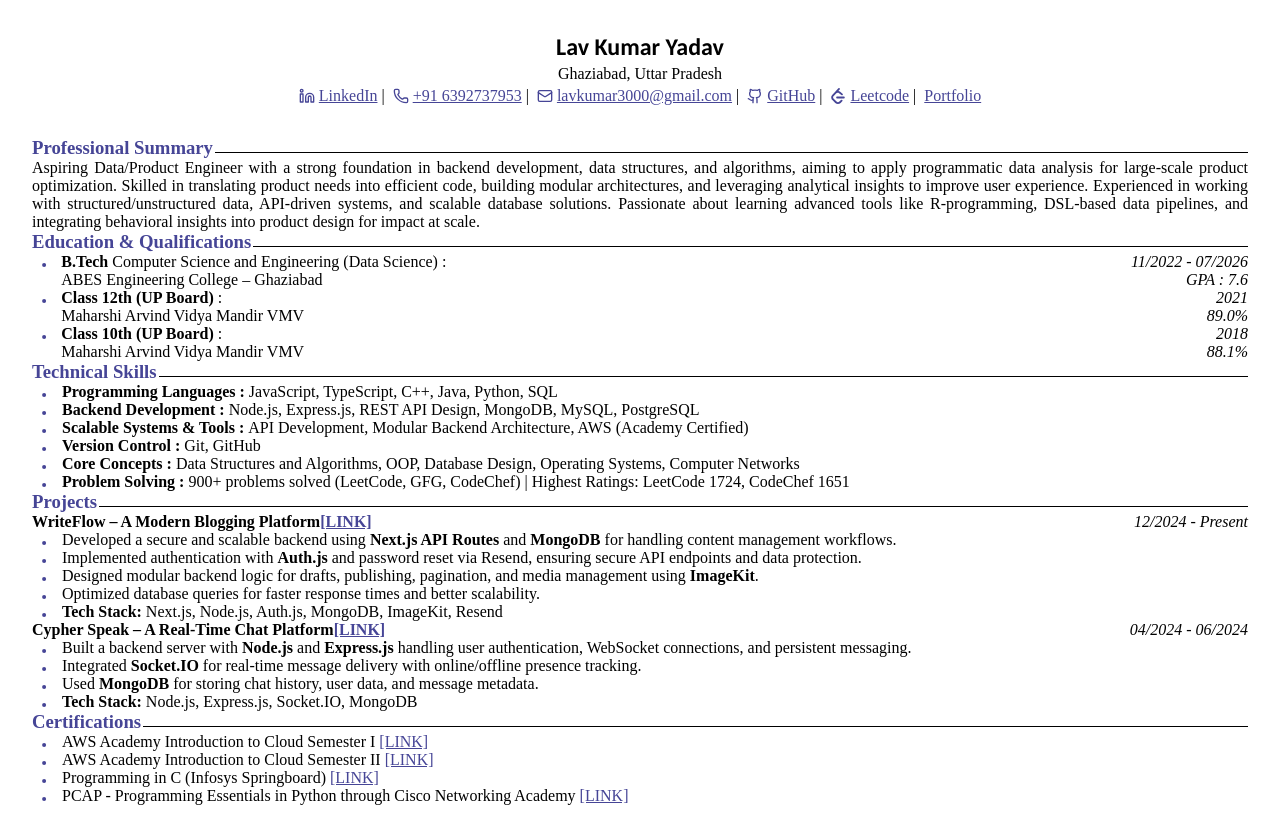
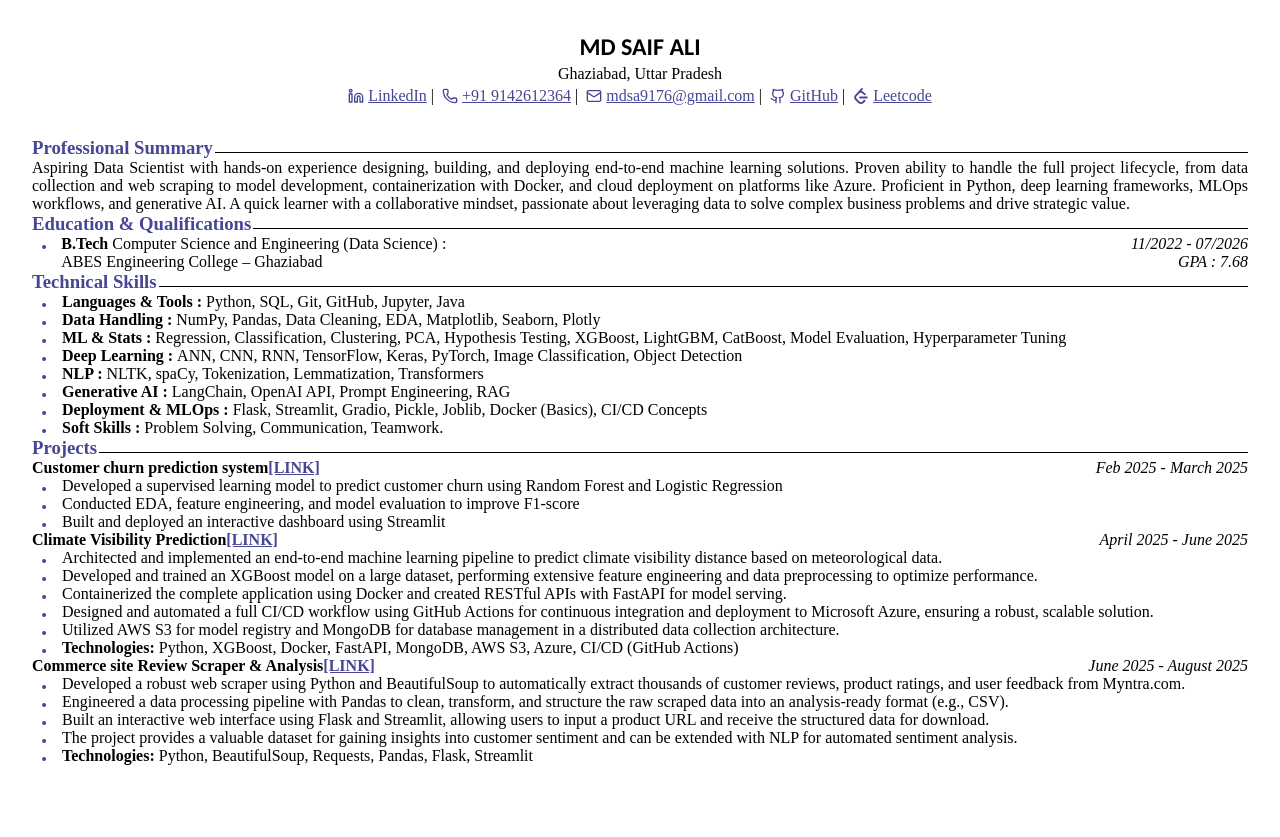
Before and after one commit to lav5588/resume, a React (Vite) app: page / in a window 1280 px wide. After the commit the page ends 800 px from the top, so only its background shows below. Built offline with nearby package versions, Linux system fonts and the light colour scheme.

Commit message:
saif resume without image

```diff
--- a/src/constant/data.tsx
+++ b/src/constant/data.tsx
@@ -36,136 +36,136 @@ interface DATA {
 }
 
 //LAV KUMAR YADAV
-export const data: DATA = {
-    name: "Lav Kumar Yadav",
-    location: "Ghaziabad, Uttar Pradesh",
-    socialMedia: [
-        {
-            title: "LinkedIn",
-            link: "https://www.linkedin.com/in/lav-kumar-yadav-b26853223/",
-            icon: <Linkedin size={16} />
-        },
-        {
-            title: "+91 6392737953",
-            link: "tel:+916392737953",
-            icon: <Phone size={16} />
-        },
-        {
-            title: "lavkumar3000@gmail.com",
-            link: "mailto:lavkumar3000@gmail.com",
-            icon: <Mail size={16} />
-        },
-        {
-            title: "GitHub",
-            link: "https://github.com/lav5588",
-            icon: <Github size={16} />
-        },
-        {
-            title: "Leetcode",
-            link: "https://leetcode.com/u/lav5588/",
-            icon: <SiLeetcode size={16} />
-        },
-        {
-            title: "Portfolio",
-            link: "https://lav-kumar-yadav.onrender.com/"
-        }
-    ],
-    ProfilePic: "",
-    proffesionalSummary:
-        "Aspiring Data/Product Engineer with a strong foundation in backend development, data structures, and algorithms, aiming to apply programmatic data analysis for large-scale product optimization. Skilled in translating product needs into efficient code, building modular architectures, and leveraging analytical insights to improve user experience. Experienced in working with structured/unstructured data, API-driven systems, and scalable database solutions. Passionate about learning advanced tools like R-programming, DSL-based data pipelines, and integrating behavioral insights into product design for impact at scale.",
-    educationAndQualification: [
-        {
-            degree: "B.Tech",
-            branch: "Computer Science and Engineering (Data Science)",
-            institute: "ABES Engineering College – Ghaziabad",
-            time: "11/2022 - 07/2026",
-            result: "GPA : 7.6"
-        },
-        {
-            degree: "Class 12th (UP Board)",
-            branch: "",
-            institute: "Maharshi Arvind Vidya Mandir VMV",
-            time: "2021",
-            result: "89.0%"
-        },
-        {
-            degree: "Class 10th (UP Board)",
-            branch: "",
-            institute: "Maharshi Arvind Vidya Mandir VMV",
-            time: "2018",
-            result: "88.1%"
-        }
-    ],
-    technicalSkills: [
-        {
-            title: "Programming Languages",
-            skills: "JavaScript, TypeScript, C++, Java, Python, SQL"
-        },
-        {
-            title: "Backend Development",
-            skills: "Node.js, Express.js, REST API Design, MongoDB, MySQL, PostgreSQL"
-        },
-        {
-            title: "Scalable Systems & Tools",
-            skills: "API Development, Modular Backend Architecture, AWS (Academy Certified)"
-        },
-        {
-            title: "Version Control",
-            skills: "Git, GitHub"
-        },
-        {
-            title: "Core Concepts",
-            skills: "Data Structures and Algorithms, OOP, Database Design, Operating Systems, Computer Networks"
-        },
-        {
-            title: "Problem Solving",
-            skills: "900+ problems solved (LeetCode, GFG, CodeChef) | Highest Ratings: LeetCode 1724, CodeChef 1651"
-        }
-    ],
-    projects: [
-        {
-            title: "WriteFlow – A Modern Blogging Platform",
-            link: "https://writeflow-m57w.onrender.com/",
-            time: "12/2024 - Present",
-            points: [
-                <>Developed a secure and scalable backend using <b>Next.js API Routes</b> and <b>MongoDB</b> for handling content management workflows.</>,
-                <>Implemented authentication with <b>Auth.js</b> and password reset via Resend, ensuring secure API endpoints and data protection.</>,
-                <>Designed modular backend logic for drafts, publishing, pagination, and media management using <b>ImageKit</b>.</>,
-                <>Optimized database queries for faster response times and better scalability.</>,
-                <><b>Tech Stack:</b> Next.js, Node.js, Auth.js, MongoDB, ImageKit, Resend</>
-            ]
-        },
-        {
-            title: "Cypher Speak – A Real-Time Chat Platform",
-            link: "https://github.com/lav5588/cypherspeak",
-            time: "04/2024 - 06/2024",
-            points: [
-                <>Built a backend server with <b>Node.js</b> and <b>Express.js</b> handling user authentication, WebSocket connections, and persistent messaging.</>,
-                <>Integrated <b>Socket.IO</b> for real-time message delivery with online/offline presence tracking.</>,
-                <>Used <b>MongoDB</b> for storing chat history, user data, and message metadata.</>,
-                <><b>Tech Stack:</b> Node.js, Express.js, Socket.IO, MongoDB</>
-            ]
-        }
-    ],
-    certifications: [
-        {
-            title: "AWS Academy Introduction to Cloud Semester I",
-            link: "https://drive.google.com/file/d/16yKEmvxEBuCkub9oYmypkFqpNrh1dXNm/view"
-        },
-        {
-            title: "AWS Academy Introduction to Cloud Semester II",
-            link: "https://drive.google.com/file/d/1megAoF0jsr2IX2U6z-Xr_lE23FlEZBGQ/view"
-        },
-        {
-            title: "Programming in C (Infosys Springboard)",
-            link: "https://drive.google.com/file/d/12-l-rqRYNrFyXdEgN2xoQahTUw6IKgFs/view"
-        },
-        {
-            title: "PCAP - Programming Essentials in Python through Cisco Networking Academy",
-            link: "https://drive.google.com/file/d/1Ct0PbLCTbmeNhPmNPqeC6bnclAFSJBqH/view"
-        }
-    ]
-};
+// export const data: DATA = {
+//     name: "Lav Kumar Yadav",
+//     location: "Ghaziabad, Uttar Pradesh",
+//     socialMedia: [
+//         {
+//             title: "LinkedIn",
+//             link: "https://www.linkedin.com/in/lav-kumar-yadav-b26853223/",
+//             icon: <Linkedin size={16} />
+//         },
+//         {
+//             title: "+91 6392737953",
+//             link: "tel:+916392737953",
+//             icon: <Phone size={16} />
+//         },
+//         {
+//             title: "lavkumar3000@gmail.com",
+//             link: "mailto:lavkumar3000@gmail.com",
+//             icon: <Mail size={16} />
+//         },
+//         {
+//             title: "GitHub",
+//             link: "https://github.com/lav5588",
+//             icon: <Github size={16} />
+//         },
+//         {
+//             title: "Leetcode",
+//             link: "https://leetcode.com/u/lav5588/",
+//             icon: <SiLeetcode size={16} />
+//         },
+//         {
+//             title: "Portfolio",
+//             link: "https://lav-kumar-yadav.onrender.com/"
+//         }
+//     ],
+//     ProfilePic: "",
+//     proffesionalSummary:
+//         "Aspiring Data/Product Engineer with a strong foundation in backend development, data structures, and algorithms, aiming to apply programmatic data analysis for large-scale product optimization. Skilled in translating product needs into efficient code, building modular architectures, and leveraging analytical insights to improve user experience. Experienced in working with structured/unstructured data, API-driven systems, and scalable database solutions. Passionate about learning advanced tools like R-programming, DSL-based data pipelines, and integrating behavioral insights into product design for impact at scale.",
+//     educationAndQualification: [
+//         {
+//             degree: "B.Tech",
+//             branch: "Computer Science and Engineering (Data Science)",
+//             institute: "ABES Engineering College – Ghaziabad",
+//             time: "11/2022 - 07/2026",
+//             result: "GPA : 7.6"
+//         },
+//         {
+//             degree: "Class 12th (UP Board)",
+//             branch: "",
+//             institute: "Maharshi Arvind Vidya Mandir VMV",
+//             time: "2021",
+//             result: "89.0%"
+//         },
+//         {
+//             degree: "Class 10th (UP Board)",
+//             branch: "",
+//             institute: "Maharshi Arvind Vidya Mandir VMV",
+//             time: "2018",
+//             result: "88.1%"
+//         }
+//     ],
+//     technicalSkills: [
+//         {
+//             title: "Programming Languages",
+//             skills: "JavaScript, TypeScript, C++, Java, Python, SQL"
+//         },
+//         {
+//             title: "Backend Development",
+//             skills: "Node.js, Express.js, REST API Design, MongoDB, MySQL, PostgreSQL"
+//         },
+//         {
+//             title: "Scalable Systems & Tools",
+//             skills: "API Development, Modular Backend Architecture, AWS (Academy Certified)"
+//         },
+//         {
+//             title: "Version Control",
+//             skills: "Git, GitHub"
+//         },
+//         {
+//             title: "Core Concepts",
+//             skills: "Data Structures and Algorithms, OOP, Database Design, Operating Systems, Computer Networks"
+//         },
+//         {
+//             title: "Problem Solving",
+//             skills: "900+ problems solved (LeetCode, GFG, CodeChef) | Highest Ratings: LeetCode 1724, CodeChef 1651"
+//         }
+//     ],
+//     projects: [
+//         {
+//             title: "WriteFlow – A Modern Blogging Platform",
+//             link: "https://writeflow-m57w.onrender.com/",
+//             time: "12/2024 - Present",
+//             points: [
+//                 <>Developed a secure and scalable backend using <b>Next.js API Routes</b> and <b>MongoDB</b> for handling content management workflows.</>,
+//                 <>Implemented authentication with <b>Auth.js</b> and password reset via Resend, ensuring secure API endpoints and data protection.</>,
+//                 <>Designed modular backend logic for drafts, publishing, pagination, and media management using <b>ImageKit</b>.</>,
+//                 <>Optimized database queries for faster response times and better scalability.</>,
+//                 <><b>Tech Stack:</b> Next.js, Node.js, Auth.js, MongoDB, ImageKit, Resend</>
+//             ]
+//         },
+//         {
+//             title: "Cypher Speak – A Real-Time Chat Platform",
+//             link: "https://github.com/lav5588/cypherspeak",
+//             time: "04/2024 - 06/2024",
+//             points: [
+//                 <>Built a backend server with <b>Node.js</b> and <b>Express.js</b> handling user authentication, WebSocket connections, and persistent messaging.</>,
+//                 <>Integrated <b>Socket.IO</b> for real-time message delivery with online/offline presence tracking.</>,
+//                 <>Used <b>MongoDB</b> for storing chat history, user data, and message metadata.</>,
+//                 <><b>Tech Stack:</b> Node.js, Express.js, Socket.IO, MongoDB</>
+//             ]
+//         }
+//     ],
+//     certifications: [
+//         {
+//             title: "AWS Academy Introduction to Cloud Semester I",
+//             link: "https://drive.google.com/file/d/16yKEmvxEBuCkub9oYmypkFqpNrh1dXNm/view"
+//         },
+//         {
+//             title: "AWS Academy Introduction to Cloud Semester II",
+//             link: "https://drive.google.com/file/d/1megAoF0jsr2IX2U6z-Xr_lE23FlEZBGQ/view"
+//         },
+//         {
+//             title: "Programming in C (Infosys Springboard)",
+//             link: "https://drive.google.com/file/d/12-l-rqRYNrFyXdEgN2xoQahTUw6IKgFs/view"
+//         },
+//         {
+//             title: "PCAP - Programming Essentials in Python through Cisco Networking Academy",
+//             link: "https://drive.google.com/file/d/1Ct0PbLCTbmeNhPmNPqeC6bnclAFSJBqH/view"
+//         }
+//     ]
+// };
 
 
 
@@ -174,137 +174,137 @@ export const data: DATA = {
 
 
 //Saif Ali
-// export const data: DATA = {
-//     name: "MD SAIF ALI",
-//     location: "Ghaziabad, Uttar Pradesh",
-//     socialMedia: [
-//         {
-//             title: "LinkedIn",
-//             link: "https://www.linkedin.com/in/md-saif-ali-a3250825b/",
-//             icon: <Linkedin size={16} />
-//         },
-//         {
-//             title: "+91 9142612364",
-//             link: "tel:+919142612364",
-//             icon: <Phone size={16} />
-//         },
-//         {
-//             title: "mdsa9176@gmail.com",
-//             link: "mailto:mdsa9176@gmail.com",
-//             icon: <Mail size={16} />
-//         },
-//         {
-//             title: "GitHub",
-//             link: "https://github.com/mohdsaif13",
-//             icon: <Github size={16} />
-//         },
-//         {
-//             title: "Leetcode",
-//             link: "https://leetcode.com/u/Md_saif_ali_13/",
-//             icon: <SiLeetcode size={16} />
-//         },
-//     ],
-//     ProfilePic: "SAIF_PROFILE.jpg",
-//     proffesionalSummary: "Aspiring Data Scientist with hands-on experience designing, building, and deploying end-to-end machine learning solutions. Proven ability to handle the full project lifecycle, from data collection and web scraping to model development, containerization with Docker, and cloud deployment on platforms like Azure. Proficient in Python, deep learning frameworks, MLOps workflows, and generative AI. A quick learner with a collaborative mindset, passionate about leveraging data to solve complex business problems and drive strategic value.",
-//     educationAndQualification: [
-//         {
-//             degree: "B.Tech",
-//             branch: "Computer Science and Engineering (Data Science)",
-//             institute: "ABES Engineering College – Ghaziabad",
-//             time: "11/2022 - 07/2026",
-//             result: "GPA : 7.68"
-//         },
-//         // {
-//         //     degree: "Class 12th (UP Board)",
-//         //     branch: "",
-//         //     institute: "Maharshi Arvind Vidya Mandir VMV",
-//         //     time: "2021",
-//         //     result: "89.0%"
-//         // },
-//         // {
-//         //     degree: "Class 10th (UP Board)",
-//         //     branch: "",
-//         //     institute: "Maharshi Arvind Vidya Mandir VMV",
-//         //     time: "2018",
-//         //     result: "88.1%"
-//         // }
-//     ],
-//     technicalSkills: [
-//         {
-//             title: "Languages & Tools",
-//             skills: "Python, SQL, Git, GitHub, Jupyter, Java"
-//         },
-//         {
-//             title: "Data Handling",
-//             skills: "NumPy, Pandas, Data Cleaning, EDA, Matplotlib, Seaborn, Plotly"
-//         },
-//         {
-//             title: "ML & Stats",
-//             skills: "Regression, Classification, Clustering, PCA, Hypothesis Testing, XGBoost, LightGBM, CatBoost, Model Evaluation, Hyperparameter Tuning"
-//         },
-//         {
-//             title: "Deep Learning",
-//             skills: "ANN, CNN, RNN, TensorFlow, Keras, PyTorch, Image Classification, Object Detection"
-//         },
-//         {
-//             title: "NLP",
-//             skills: "NLTK, spaCy, Tokenization, Lemmatization, Transformers"
-//         },
-//         {
-//             title: "Generative AI",
-//             skills: "LangChain, OpenAI API, Prompt Engineering, RAG"
-//         },
-//         {
-//             title: "Deployment & MLOps",
-//             skills: "Flask, Streamlit, Gradio, Pickle, Joblib, Docker (Basics), CI/CD Concepts"
-//         },
-//         {
-//             title: "Soft Skills",
-//             skills: "Problem Solving, Communication, Teamwork."
-//         },
-//     ],
-//     projects: [
-//         {
-//             title: "Customer churn prediction system",
-//             link: "https://github.com/mohdsaif13",
-//             time: "Feb 2025 - March 2025",
-//             points: [
-//                 <>Developed a supervised learning model to predict customer churn using Random Forest and Logistic Regression</>,
-//                 <>Conducted EDA, feature engineering, and model evaluation to improve F1-score</>,
-//                 <>Built and deployed an interactive dashboard using Streamlit</>,
-//             ]
-//         },
-//         {
-//             title: "Climate Visibility Prediction",
-//             link: "https://github.com/mohdsaif13",
-//             time: "April 2025 - June 2025",
-//             points: [
-//                 <>Architected and implemented an end-to-end machine learning pipeline to predict climate visibility distance based on meteorological data. </>,
-//                 <>Developed and trained an XGBoost model on a large dataset, performing extensive feature engineering and data preprocessing to optimize performance. </>,
-//                 <>Containerized the complete application using Docker and created RESTful APIs with FastAPI for model serving. </>,
-//                 <>Designed and automated a full CI/CD workflow using GitHub Actions for continuous integration and deployment to Microsoft Azure, ensuring a robust, scalable solution. </>,
-//                 <>Utilized AWS S3 for model registry and MongoDB for database management in a distributed data collection architecture.</>,
-//                 <><b>Technologies:</b> Python, XGBoost, Docker, FastAPI, MongoDB, AWS S3, Azure, CI/CD (GitHub Actions) </>,
-//             ]
-//         },
-//         {
-//             title: "Commerce site Review Scraper & Analysis",
-//             link: "https://github.com/mohdsaif13",
-//             time: "June 2025 - August 2025",
-//             points: [
-//                 <>Developed a robust web scraper using Python and BeautifulSoup to automatically extract thousands of customer reviews, product ratings, and user feedback from Myntra.com. </>,
-//                 <>Engineered a data processing pipeline with Pandas to clean, transform, and structure the raw scraped data into an analysis-ready format (e.g., CSV). </>,
-//                 <>Built an interactive web interface using Flask and Streamlit, allowing users to input a product URL and receive the structured data for download. </>,
-//                 <>The project provides a valuable dataset for gaining insights into customer sentiment and can be extended with NLP for automated sentiment analysis.</>,
-//                 <><b>Technologies:</b> Python, BeautifulSoup, Requests, Pandas, Flask, Streamlit</>,
-//             ]
-//         },
+export const data: DATA = {
+    name: "MD SAIF ALI",
+    location: "Ghaziabad, Uttar Pradesh",
+    socialMedia: [
+        {
+            title: "LinkedIn",
+            link: "https://www.linkedin.com/in/md-saif-ali-a3250825b/",
+            icon: <Linkedin size={16} />
+        },
+        {
+            title: "+91 9142612364",
+            link: "tel:+919142612364",
+            icon: <Phone size={16} />
+        },
+        {
+            title: "mdsa9176@gmail.com",
+            link: "mailto:mdsa9176@gmail.com",
+            icon: <Mail size={16} />
+        },
+        {
+            title: "GitHub",
+            link: "https://github.com/mohdsaif13",
+            icon: <Github size={16} />
+        },
+        {
+            title: "Leetcode",
+            link: "https://leetcode.com/u/Md_saif_ali_13/",
+            icon: <SiLeetcode size={16} />
+        },
+    ],
+    ProfilePic: "",
+    proffesionalSummary: "Aspiring Data Scientist with hands-on experience designing, building, and deploying end-to-end machine learning solutions. Proven ability to handle the full project lifecycle, from data collection and web scraping to model development, containerization with Docker, and cloud deployment on platforms like Azure. Proficient in Python, deep learning frameworks, MLOps workflows, and generative AI. A quick learner with a collaborative mindset, passionate about leveraging data to solve complex business problems and drive strategic value.",
+    educationAndQualification: [
+        {
+            degree: "B.Tech",
+            branch: "Computer Science and Engineering (Data Science)",
+            institute: "ABES Engineering College – Ghaziabad",
+            time: "11/2022 - 07/2026",
+            result: "GPA : 7.68"
+        },
+        // {
+        //     degree: "Class 12th (UP Board)",
+        //     branch: "",
+        //     institute: "Maharshi Arvind Vidya Mandir VMV",
+        //     time: "2021",
+        //     result: "89.0%"
+        // },
+        // {
+        //     degree: "Class 10th (UP Board)",
+        //     branch: "",
+        //     institute: "Maharshi Arvind Vidya Mandir VMV",
+        //     time: "2018",
+        //     result: "88.1%"
+        // }
+    ],
+    technicalSkills: [
+        {
+            title: "Languages & Tools",
+            skills: "Python, SQL, Git, GitHub, Jupyter, Java"
+        },
+        {
+            title: "Data Handling",
+            skills: "NumPy, Pandas, Data Cleaning, EDA, Matplotlib, Seaborn, Plotly"
+        },
+        {
+            title: "ML & Stats",
+            skills: "Regression, Classification, Clustering, PCA, Hypothesis Testing, XGBoost, LightGBM, CatBoost, Model Evaluation, Hyperparameter Tuning"
+        },
+        {
+            title: "Deep Learning",
+            skills: "ANN, CNN, RNN, TensorFlow, Keras, PyTorch, Image Classification, Object Detection"
+        },
+        {
+            title: "NLP",
+            skills: "NLTK, spaCy, Tokenization, Lemmatization, Transformers"
+        },
+        {
+            title: "Generative AI",
+            skills: "LangChain, OpenAI API, Prompt Engineering, RAG"
+        },
+        {
+            title: "Deployment & MLOps",
+            skills: "Flask, Streamlit, Gradio, Pickle, Joblib, Docker (Basics), CI/CD Concepts"
+        },
+        {
+            title: "Soft Skills",
+            skills: "Problem Solving, Communication, Teamwork."
+        },
+    ],
+    projects: [
+        {
+            title: "Customer churn prediction system",
+            link: "https://github.com/mohdsaif13",
+            time: "Feb 2025 - March 2025",
+            points: [
+                <>Developed a supervised learning model to predict customer churn using Random Forest and Logistic Regression</>,
+                <>Conducted EDA, feature engineering, and model evaluation to improve F1-score</>,
+                <>Built and deployed an interactive dashboard using Streamlit</>,
+            ]
+        },
+        {
+            title: "Climate Visibility Prediction",
+            link: "https://github.com/mohdsaif13",
+            time: "April 2025 - June 2025",
+            points: [
+                <>Architected and implemented an end-to-end machine learning pipeline to predict climate visibility distance based on meteorological data. </>,
+                <>Developed and trained an XGBoost model on a large dataset, performing extensive feature engineering and data preprocessing to optimize performance. </>,
+                <>Containerized the complete application using Docker and created RESTful APIs with FastAPI for model serving. </>,
+                <>Designed and automated a full CI/CD workflow using GitHub Actions for continuous integration and deployment to Microsoft Azure, ensuring a robust, scalable solution. </>,
+                <>Utilized AWS S3 for model registry and MongoDB for database management in a distributed data collection architecture.</>,
+                <><b>Technologies:</b> Python, XGBoost, Docker, FastAPI, MongoDB, AWS S3, Azure, CI/CD (GitHub Actions) </>,
+            ]
+        },
+        {
+            title: "Commerce site Review Scraper & Analysis",
+            link: "https://github.com/mohdsaif13",
+            time: "June 2025 - August 2025",
+            points: [
+                <>Developed a robust web scraper using Python and BeautifulSoup to automatically extract thousands of customer reviews, product ratings, and user feedback from Myntra.com. </>,
+                <>Engineered a data processing pipeline with Pandas to clean, transform, and structure the raw scraped data into an analysis-ready format (e.g., CSV). </>,
+                <>Built an interactive web interface using Flask and Streamlit, allowing users to input a product URL and receive the structured data for download. </>,
+                <>The project provides a valuable dataset for gaining insights into customer sentiment and can be extended with NLP for automated sentiment analysis.</>,
+                <><b>Technologies:</b> Python, BeautifulSoup, Requests, Pandas, Flask, Streamlit</>,
+            ]
+        },
 
-//     ],
-//     certifications: [
+    ],
+    certifications: [
 
-//     ]
-// };
+    ]
+};
 
 
 // NITEESH KUMAR PAL
```
